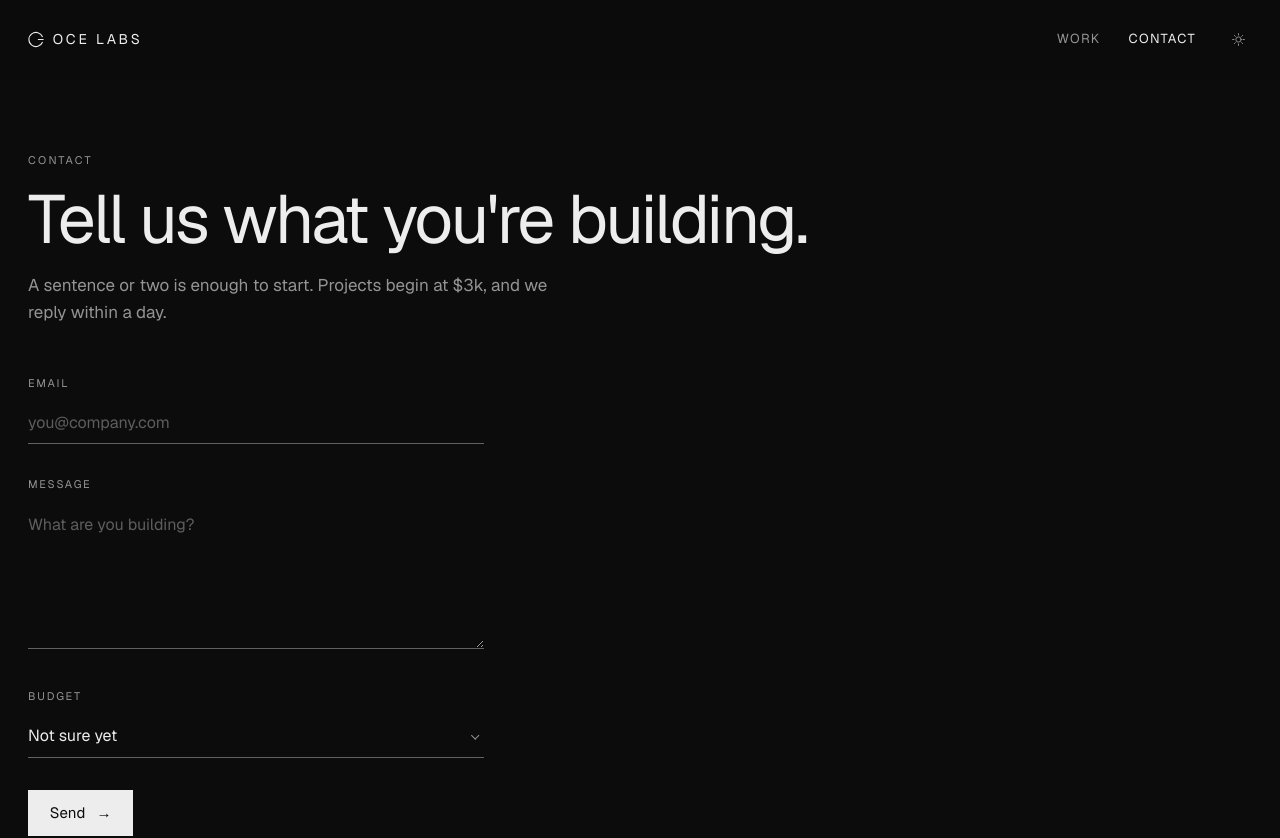
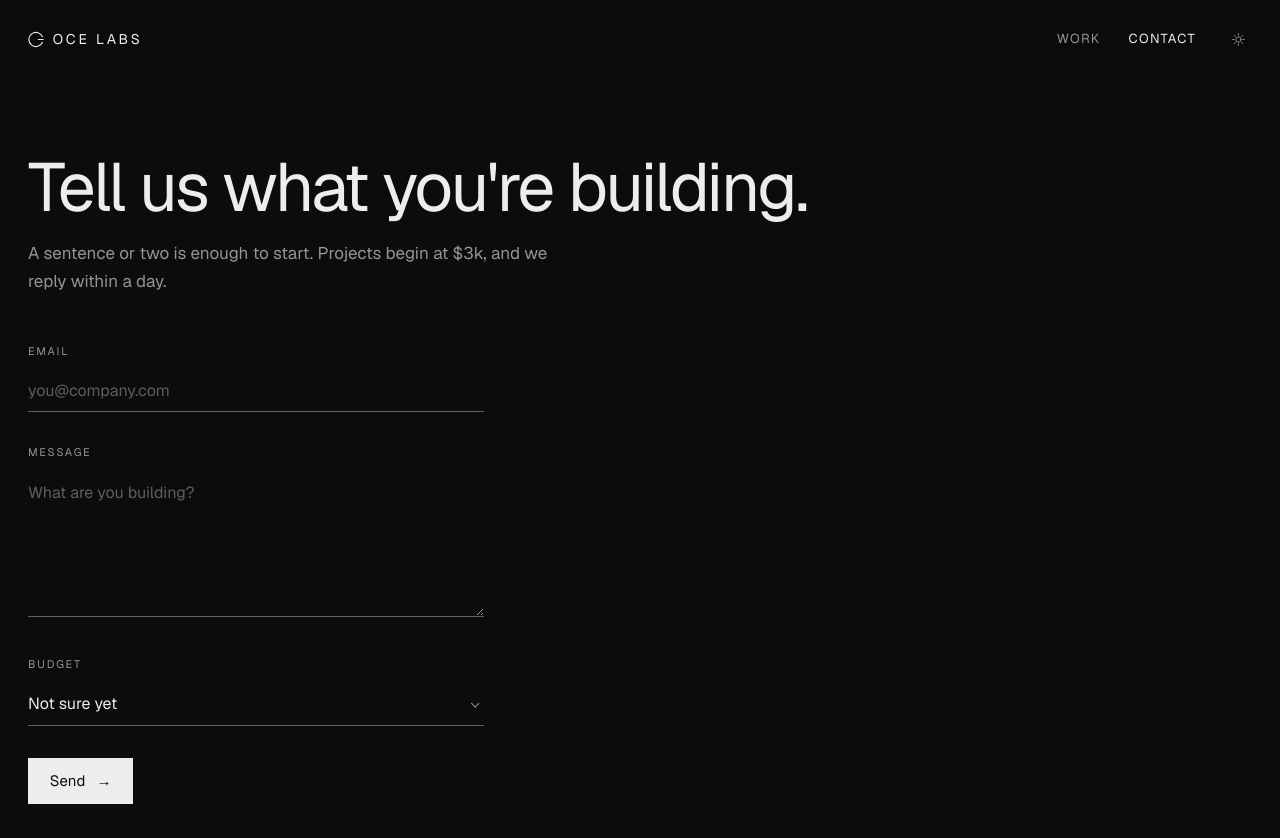
Before and after one commit to ethan0c/ocelabs-website, a Next.js app: page /contact in a window 1280 px wide. Shown: the top 838 px of the page. Built offline with nearby package versions, Linux system fonts and the light colour scheme.

Commit message:
Drop the Work and Contact eyebrows; the h1 already names the page
Co-Authored-By: Claude Fable 5.1 <noreply@anthropic.com>

```diff
--- a/app/contact/page.tsx
+++ b/app/contact/page.tsx
@@ -10,9 +10,8 @@ export default function ContactPage() {
   return (
     <>
       <header className="shell page-head">
-        <p className="eyebrow rise rise-1">Contact</p>
-        <h1 className="h1 rise rise-2">Tell us what you&apos;re building.</h1>
-        <p className="lede rise rise-3">
+        <h1 className="h1 rise rise-1">Tell us what you&apos;re building.</h1>
+        <p className="lede rise rise-2">
           A sentence or two is enough to start. Projects begin at $3k, and we
           reply within a day.
         </p>
--- a/app/globals.css
+++ b/app/globals.css
@@ -640,7 +640,8 @@ a {
   padding-block: 4.5rem 3rem;
 }
 
-.page-head .h1 {
+/* Only when an eyebrow precedes it; the public pages open on the h1 itself. */
+.page-head .eyebrow + .h1 {
   margin-top: 0.9rem;
 }
 
--- a/app/work/page.tsx
+++ b/app/work/page.tsx
@@ -67,8 +67,7 @@ export default function WorkPage() {
   return (
     <>
       <header className="shell page-head">
-        <p className="eyebrow rise rise-1">Work</p>
-        <h1 className="h1 rise rise-2">Selected projects.</h1>
+        <h1 className="h1 rise rise-1">Selected projects.</h1>
       </header>
 
       <section className="shell work-grid">
```
